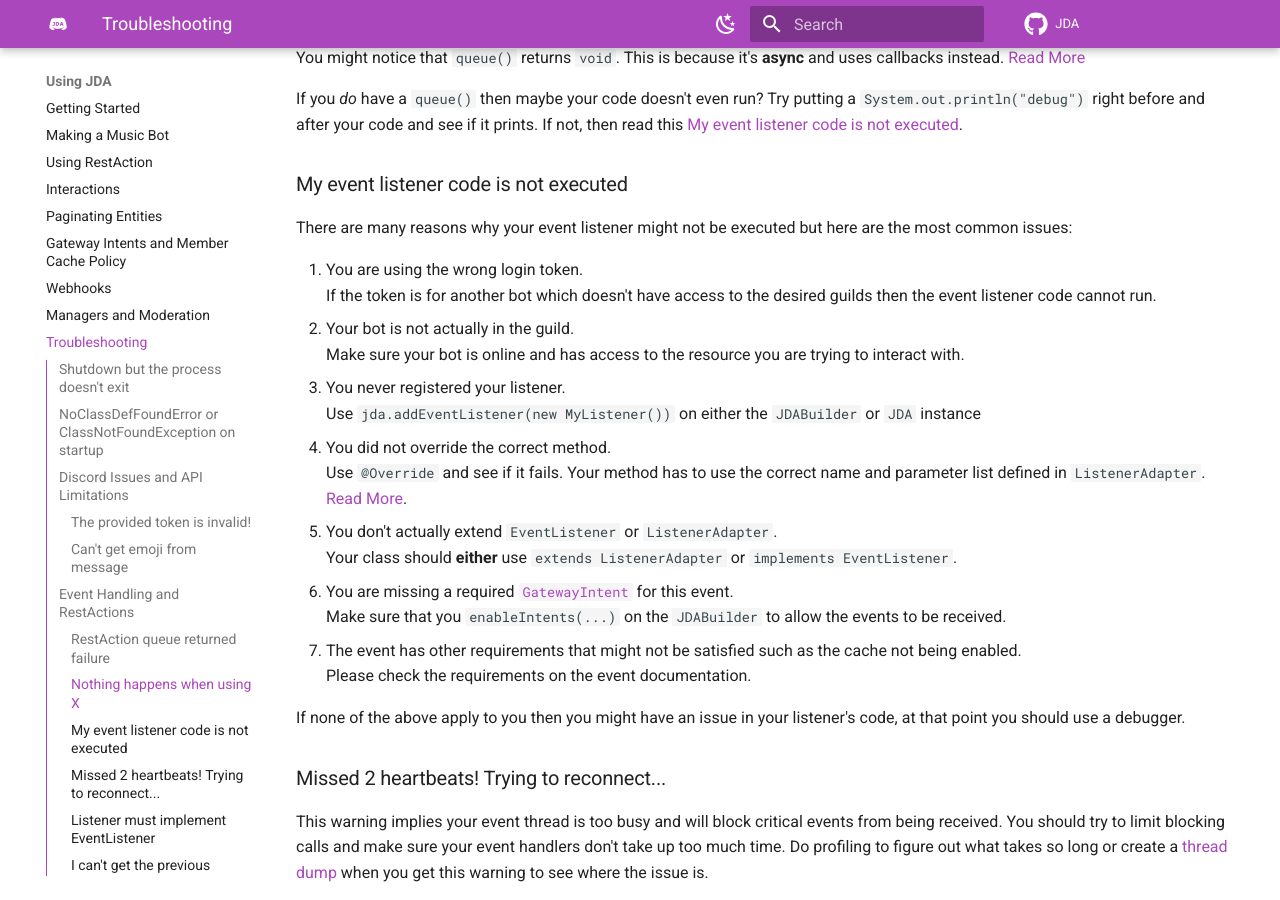
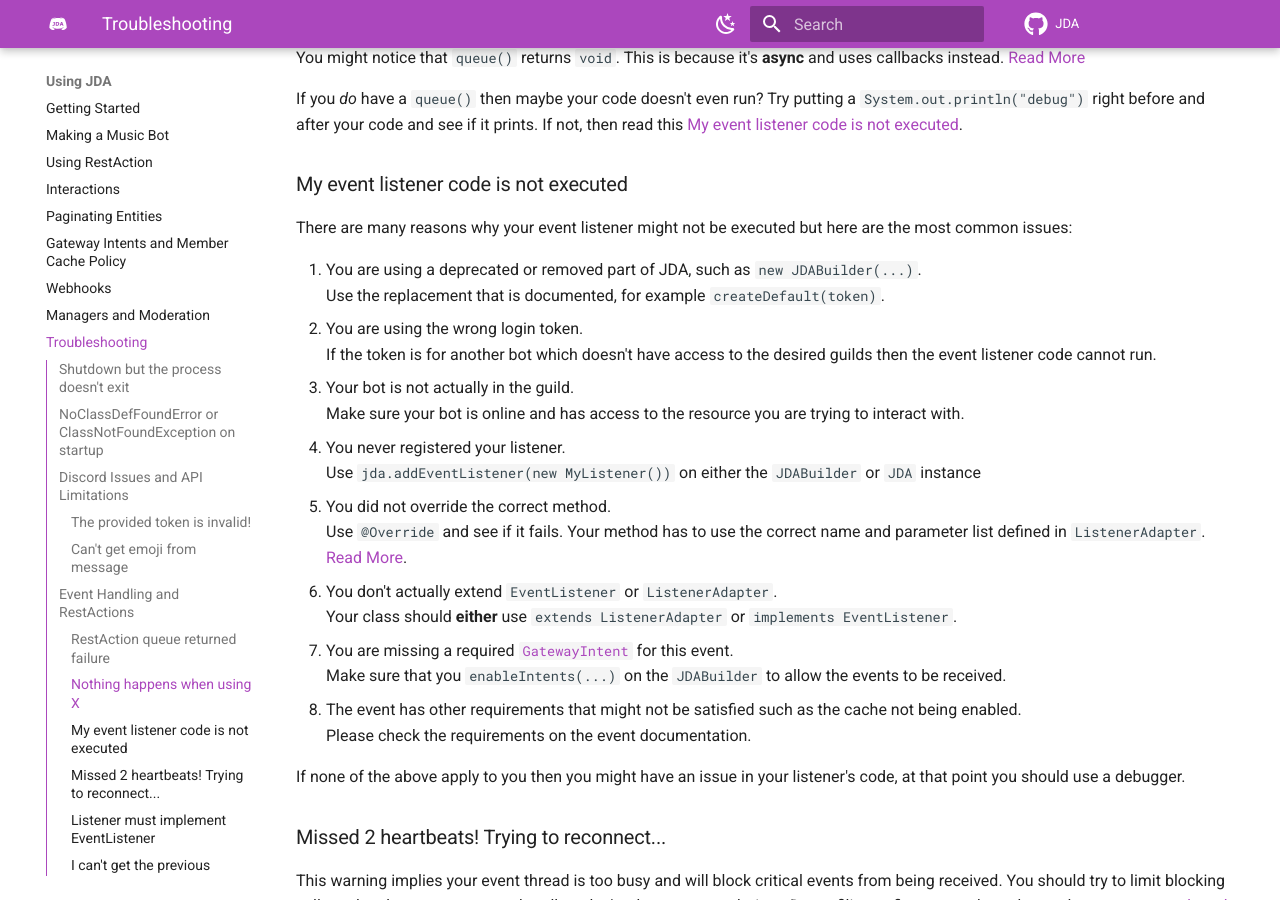
Before and after one commit to discord-jda/JDA-Website, an MkDocs documentation site: the page built from docs/using-jda/troubleshooting.md, in a window 1280 px wide and 900 px high, scrolled down 2454 px. Built offline with MkDocs 1.6.1 and Material for MkDocs 9.7.7, drawn with Linux system fonts in a browser that asks for light colours; comment, search, counter and statistics services are not loaded.

Commit message:
Re-add troubleshooting for removed JDABuilder methods

```diff
--- a/docs/using-jda/troubleshooting.md
+++ b/docs/using-jda/troubleshooting.md
@@ -108,19 +108,21 @@ If you *do* have a `queue()` then maybe your code doesn't even run? Try putting
 
 There are many reasons why your event listener might not be executed but here are the most common issues:
 
-1. You are using the wrong login token.
+1. You are using a deprecated or removed part of JDA, such as `new JDABuilder(...)`.
+    <br>Use the replacement that is documented, for example `createDefault(token)`.
+2. You are using the wrong login token.
     <br>If the token is for another bot which doesn't have access to the desired guilds then the event listener code cannot run.
-1. Your bot is not actually in the guild.
+3. Your bot is not actually in the guild.
     <br>Make sure your bot is online and has access to the resource you are trying to interact with.
-1. You never registered your listener.
+4. You never registered your listener.
     <br>Use `jda.addEventListener(new MyListener())` on either the `JDABuilder` or `JDA` instance
-1. You did not override the correct method.
+5. You did not override the correct method.
     <br>Use `@Override` and see if it fails. Your method has to use the correct name and parameter list defined in `ListenerAdapter`. [Read More](../introduction/events.md).
-1. You don't actually extend `EventListener` or `ListenerAdapter`.
+6. You don't actually extend `EventListener` or `ListenerAdapter`.
     <br>Your class should **either** use `extends ListenerAdapter` or `implements EventListener`.
-1. You are missing a required [`GatewayIntent`](gateway-intents-and-member-cache-policy.md) for this event.
+7. You are missing a required [`GatewayIntent`](gateway-intents-and-member-cache-policy.md) for this event.
     <br>Make sure that you `enableIntents(...)` on the `JDABuilder` to allow the events to be received.
-1. The event has other requirements that might not be satisfied such as the cache not being enabled.
+8. The event has other requirements that might not be satisfied such as the cache not being enabled.
     <br>Please check the requirements on the event documentation.
 
 If none of the above apply to you then you might have an issue in your listener's code, at that point you should use a debugger.
```
